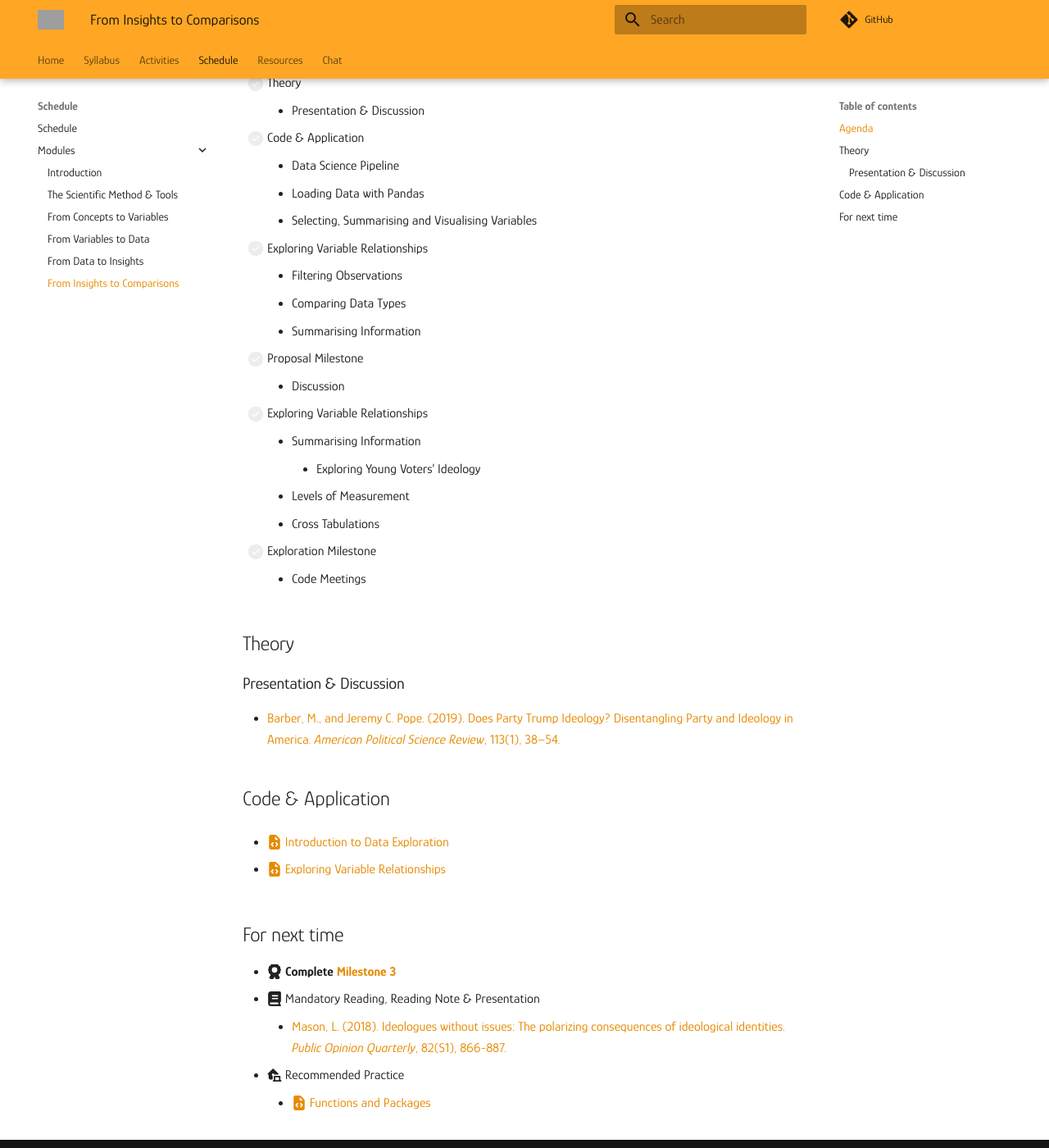
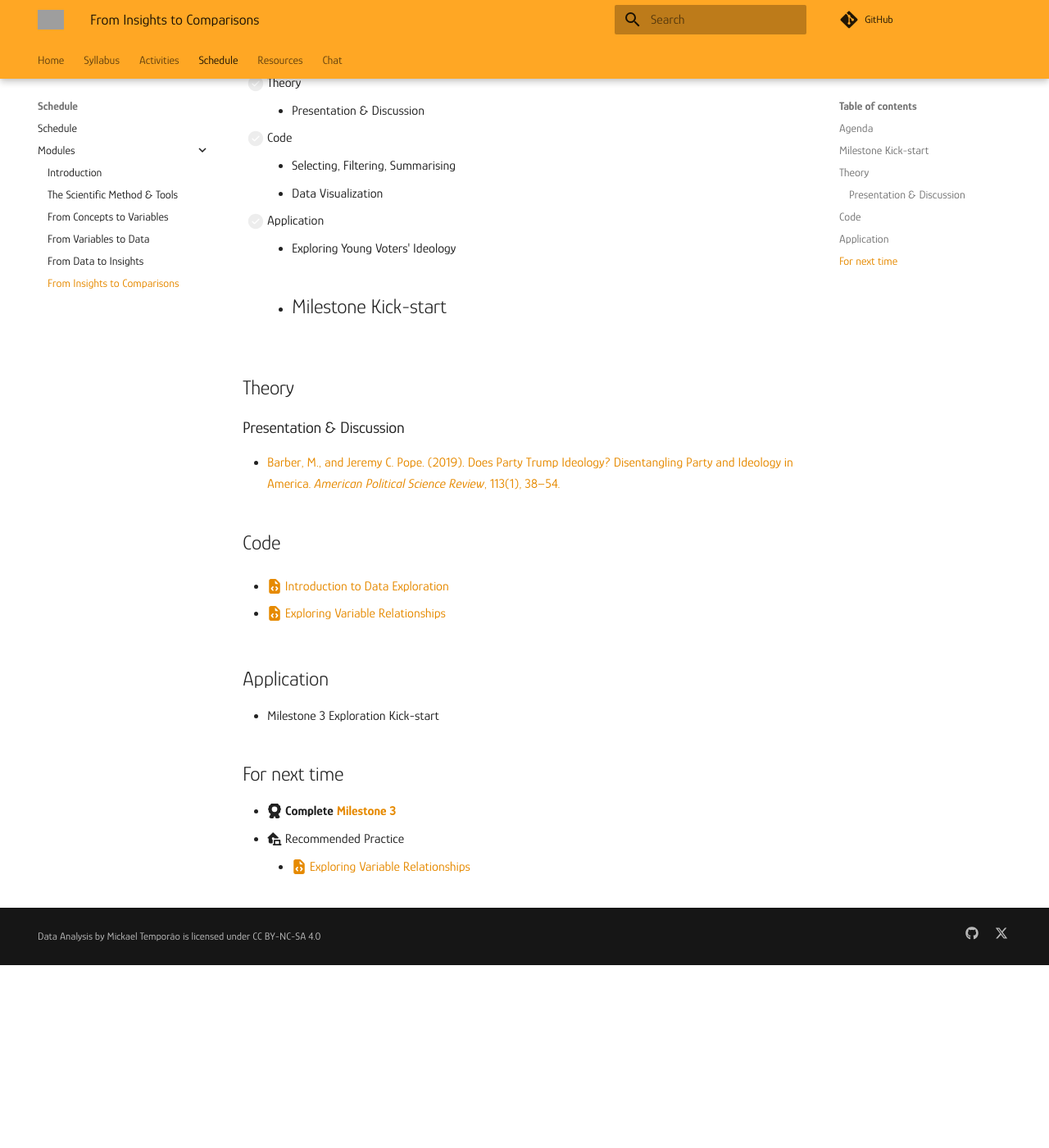
Before and after one commit to mickaeltemporao/data-analysis, an MkDocs documentation site: the page built from docs/modules/exploration-2.md, in a window 1280 px wide and 1400 px high, scrolled down 223 px. Shown: the whole window at 82% size. Built offline with MkDocs 1.6.1 and Material for MkDocs 9.7.7, drawn with Linux system fonts in a browser that asks for light colours; comment, search, counter and statistics services are not loaded; grey boxes are pictures that could not be loaded.

Commit message:
exploration 2

```diff
--- a/docs/modules/exploration-2.md
+++ b/docs/modules/exploration-2.md
@@ -4,44 +4,30 @@
 - [ ] Last Time
 - [ ] Theory
     - Presentation & Discussion
-- [ ] Code & Application
-    - Data Science Pipeline
-    - Loading Data with Pandas
-    - Selecting, Summarising and Visualising Variables
-
-- [ ] Exploring Variable Relationships
-    - Filtering Observations
-    - Comparing Data Types
-    - Summarising Information
-
-- [ ] Proposal Milestone
-    - Discussion
-
-- [ ] Exploring Variable Relationships
-    - Summarising Information
-        - Exploring Young Voters' Ideology
-    - Levels of Measurement
-    - Cross Tabulations
-- [ ] Exploration Milestone
-    - Code Meetings
-
-
+- [ ] Code
+    - Selecting, Filtering, Summarising
+    - Data Visualization
+- [ ] Application
+    - Exploring Young Voters' Ideology
+    - Milestone Kick-start
+-
 ## Theory
 
 ### Presentation & Discussion
 
 - [Barber, M., and Jeremy C. Pope. (2019). Does Party Trump Ideology? Disentangling Party and Ideology in America. *American Political Science Review*, 113(1), 38–54.](https://www.cambridge.org/core/journals/american-political-science-review/article/does-party-trump-ideology-disentangling-party-and-ideology-in-america/B5BAD0AE947BD3CF18D51D399263C8D3)
 
-## Code & Application
+## Code
 
 - [:fontawesome-solid-file-code: Introduction to Data Exploration](https://colab.research.google.com/github/mickaeltemporao/itds/blob/main/materials/04-data-exploration-columns.ipynb)
 
 - [:fontawesome-solid-file-code: Exploring Variable Relationships](https://colab.research.google.com/github/mickaeltemporao/itds/blob/main/materials/05-data-exploration-rows.ipynb)
 
+## Application
+
+- Milestone 3 Exploration Kick-start
 
 ## For next time
 - :fontawesome-solid-award: **Complete** [**Milestone 3**](https://colab.research.google.com/github/mickaeltemporao/data-analysis/blob/main/materials/assignment-3.ipynb)
-- :fontawesome-solid-book: Mandatory Reading, Reading Note & Presentation
-    - [Mason, L. (2018). Ideologues without issues: The polarizing consequences of ideological identities. *Public Opinion Quarterly*, 82(S1), 866-887.](https://academic.oup.com/poq/article/82/S1/866/4951269?login=true)
 - :fontawesome-solid-house-laptop: Recommended Practice
-    - [:fontawesome-solid-file-code: Functions and Packages](https://colab.research.google.com/github/mickaeltemporao/itds/blob/main/materials/03-functions-and-packages.ipynb)
+    - [:fontawesome-solid-file-code: Exploring Variable Relationships](https://colab.research.google.com/github/mickaeltemporao/itds/blob/main/materials/05-data-exploration-rows.ipynb)
--- a/mkdocs.yml
+++ b/mkdocs.yml
@@ -106,4 +106,4 @@ validation:
     anchors: warn
     unrecognized_links: warn
 
-copyright: <p xmlns:cc="http://creativecommons.org/ns#" xmlns:dct="http://purl.org/dc/terms/"><span property="dct:title">Data Analysis</span> by <span property="cc:attributionName">Mickael Temporão</span> is licensed under <a href="https://creativecommons.org/licenses/by-nc-sa/4.0/?ref=chooser-v1" target="_blank" rel="license noopener noreferrer" style="display:inline-block;">CC BY-NC-SA 4.0<img style="height:22px!important;margin-left:3px;vertical-align:text-bottom;" src="https://mirrors.creativecommons.org/presskit/icons/cc.svg?ref=chooser-v1" alt=""><img style="height:22px!important;margin-left:3px;vertical-align:text-bottom;" src="https://mirrors.creativecommons.org/presskit/icons/by.svg?ref=chooser-v1" alt=""><img style="height:22px!important;margin-left:3px;vertical-align:text-bottom;" src="https://mirrors.creativecommons.org/presskit/icons/nc.svg?ref=chooser-v1" alt=""><img style="height:22px!important;margin-left:3px;vertical-align:text-bottom;" src="https://mirrors.creativecommons.org/presskit/icons/sa.svg?ref=chooser-v1" alt=""></a></p>
+copyright: <p xmlns:cc="http://creativecommons.org/ns#" xmlns:dct="http://purl.org/dc/terms/"><span property="dct:title">Data Analysis</span> by <span property="cc:attributionName">Mickael Temporão</span> is licensed under <a href="https://creativecommons.org/licenses/by-nc-sa/4.0/?ref=chooser-v1" target="_blank" rel="license noopener noreferrer" style="display:inline-block;">CC BY-NC-SA 4.0</a></p>
```
Also changed, not shown: docs/modules/exploration-1.md (+5 -4 lines).
